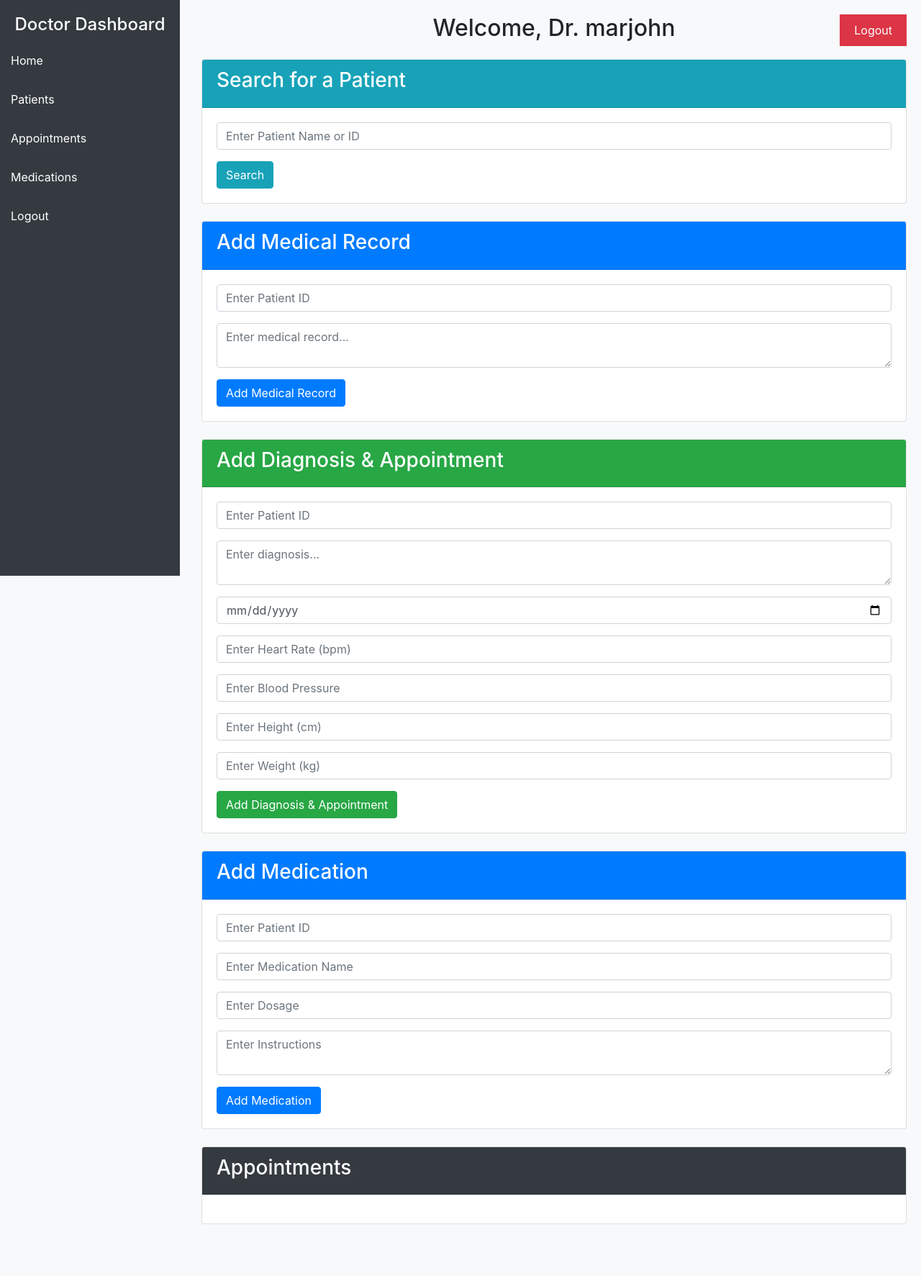
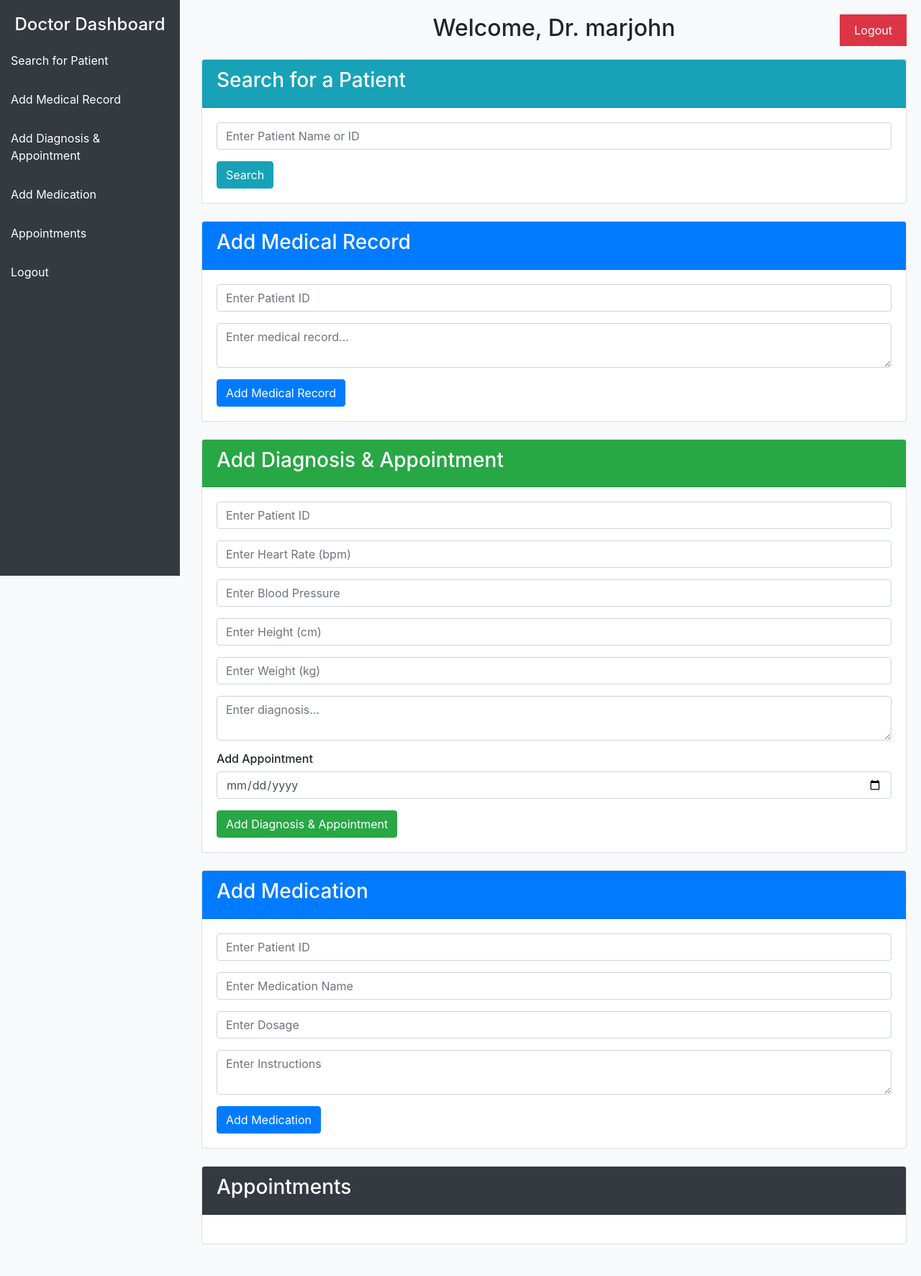
Before and after one commit to 3ITB-Group9/Clinic-Management-System, a PHP site: page /doctor_dashboard.php in a window 1280 px wide. Shown: the whole page at 72% size. Before the commit the page ends 1701 px from the top, so only its background shows below. Run offline with PHP 8.4, Linux system fonts and the light colour scheme; a user stored in the database is signed in; data comes from the database, SQL or seed files in the repository.

Commit message:
Clickable sidebar

```diff
--- a/doctor_dashboard.php
+++ b/doctor_dashboard.php
@@ -142,6 +142,7 @@ $appointments = $stmt->get_result();
 
 <!DOCTYPE html>
 <html lang="en">
+
 <head>
     <meta charset="UTF-8">
     <meta name="viewport" content="width=device-width, initial-scale=1.0">
@@ -152,6 +153,7 @@ $appointments = $stmt->get_result();
         body {
             background-color: #f8f9fa;
         }
+
         .sidebar {
             width: 250px;
             height: 100vh;
@@ -160,25 +162,31 @@ $appointments = $stmt->get_result();
             padding-top: 20px;
             color: white;
         }
+
         .sidebar a {
             padding: 15px;
             display: block;
             color: white;
             text-decoration: none;
         }
+
         .sidebar a:hover {
             background-color: #495057;
         }
+
         .content {
             margin-left: 260px;
             padding: 20px;
         }
+
         .card {
             transition: 0.3s;
         }
+
         .card:hover {
             transform: scale(1.02);
         }
+
         .logout-btn {
             background-color: #dc3545;
             color: white;
@@ -189,10 +197,10 @@ $appointments = $stmt->get_result();
             top: 20px;
             right: 20px;
         }
+
         .logout-btn:hover {
             background-color: #c82333;
         }
-
     </style>
 </head>
 
@@ -200,10 +208,11 @@ $appointments = $stmt->get_result();
 
     <div class="sidebar">
         <h4 class="text-center">Doctor Dashboard</h4>
-    <a href="#">Home</a>
-    <a href="#">Patients</a>
-    <a href="#">Appointments</a>
-    <a href="#">Medications</a>
+        <a href="#patient_search">Search for Patient</a>
+        <a href="#add_medical_record">Add Medical Record</a>
+        <a href="#add_diagnosis_appointment">Add Diagnosis & Appointment</a>
+        <a href="#add_medication">Add Medication</a>
+        <a href="#appointments">Appointments</a>
         <a href="logout.php">Logout</a>
     </div>
 
@@ -213,7 +222,7 @@ $appointments = $stmt->get_result();
         <button class="logout-btn" onclick="window.location.href='logout.php'">Logout</button>
 
         <!-- Patient Search -->
-    <div class="card my-4">
+        <div class="card my-4" id="patient_search">
             <div class="card-header bg-info text-white">
                 <h3>Search for a Patient</h3>
             </div>
@@ -266,7 +275,7 @@ $appointments = $stmt->get_result();
         ?>
 
         <!-- Add Medical Record -->
-    <div class="card my-4">
+        <div class="card my-4" id="add_medical_record">
             <div class="card-header bg-primary text-white">
                 <h3>Add Medical Record</h3>
             </div>
@@ -285,7 +294,7 @@ $appointments = $stmt->get_result();
 
 
         <!-- Add Diagnosis & Appointment -->
-<div class="card my-4">
+        <div class="card my-4" id="add_diagnosis_appointment">
             <div class="card-header bg-success text-white">
                 <h3>Add Diagnosis & Appointment</h3>
             </div>
@@ -293,12 +302,6 @@ $appointments = $stmt->get_result();
                 <form method="POST">
                     <div class="form-group">
                         <input type="number" name="patient_id" class="form-control" required placeholder="Enter Patient ID">
-            </div>
-            <div class="form-group">
-                <textarea name="diagnosis" class="form-control" required placeholder="Enter diagnosis..."></textarea>
-            </div>
-            <div class="form-group">
-                <input type="date" name="appointment_date" class="form-control" required>
                     </div>
                     <!-- Add new fields here -->
                     <div class="form-group">
@@ -313,6 +316,13 @@ $appointments = $stmt->get_result();
                     <div class="form-group">
                         <input type="number" step="0.01" name="weight" class="form-control" placeholder="Enter Weight (kg)">
                     </div>
+                    <div class="form-group">
+                        <textarea name="diagnosis" class="form-control" required placeholder="Enter diagnosis..."></textarea>
+                    </div>
+                    <h6>Add Appointment</h6>
+                    <div class="form-group">
+                        <input type="date" name="appointment_date" class="form-control" required>
+                    </div>
                     <button type="submit" name="add_diagnosis" class="btn btn-success">Add Diagnosis & Appointment</button>
                 </form>
             </div>
@@ -320,7 +330,7 @@ $appointments = $stmt->get_result();
 
 
         <!-- Add Medication -->
-<div class="card my-4">
+        <div class="card my-4" id="add_medication">
             <div class="card-header bg-primary text-white">
                 <h3>Add Medication</h3>
             </div>
@@ -345,7 +355,7 @@ $appointments = $stmt->get_result();
 
 
         <!-- Appointments List -->
-    <div class="card my-4">
+        <div class="card my-4" id="appointments">
             <div class="card-header bg-dark text-white">
                 <h3>Appointments</h3>
             </div>
@@ -363,4 +373,5 @@ $appointments = $stmt->get_result();
         </div>
     </div>
 </body>
+
 </html>
```
Also changed, not shown: patient_dashboard.php (+8 -8 lines). Lines whose indentation alone changed are shown as unchanged.
